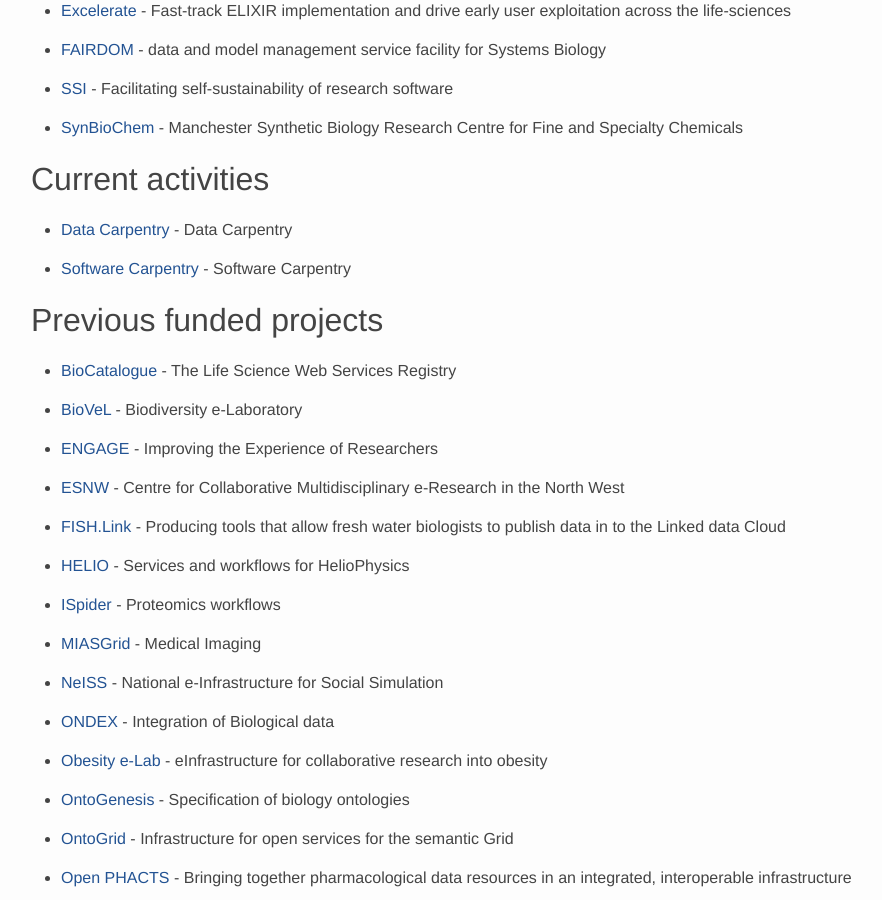
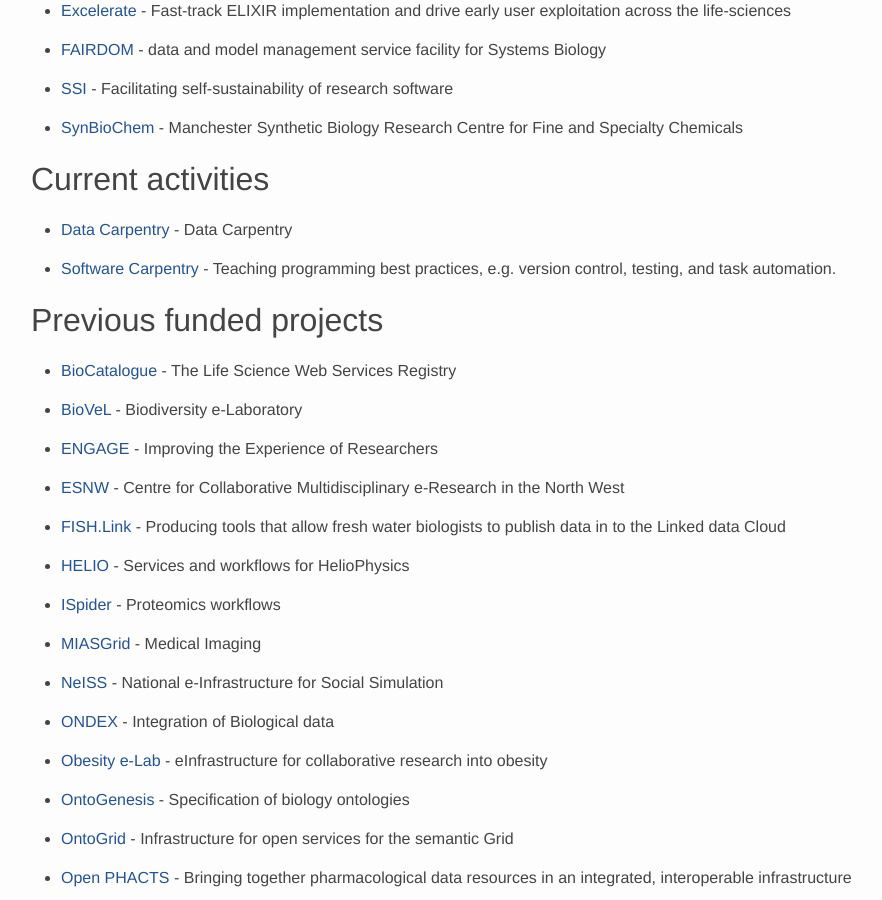
Before and after one commit to eScienceLab/eScienceLab.github.io, a Jekyll site: the page built from projects.md, in a window 1280 px wide and 900 px high, scrolled down 408 px. Shown: the whole window, without its empty margins (69-951 px from the left). Built offline with Jekyll 4.4.1, drawn with Linux system fonts in a browser that asks for light colours; comment, search, counter and statistics services are not loaded.

Commit message:
Improve short description for Software Carpentry
Close #17.

```diff
--- a/_activities/software-carpentry.md
+++ b/_activities/software-carpentry.md
@@ -4,7 +4,7 @@
 title: Software Carpentry
 path: software-carpentry.html
 collection: activities
-description: Software Carpentry
+description: Teaching programming best practices, e.g. version control, testing, and task automation.
 logo: software-carpentry.png
 website: http://software-carpentry.org
 ---
```
